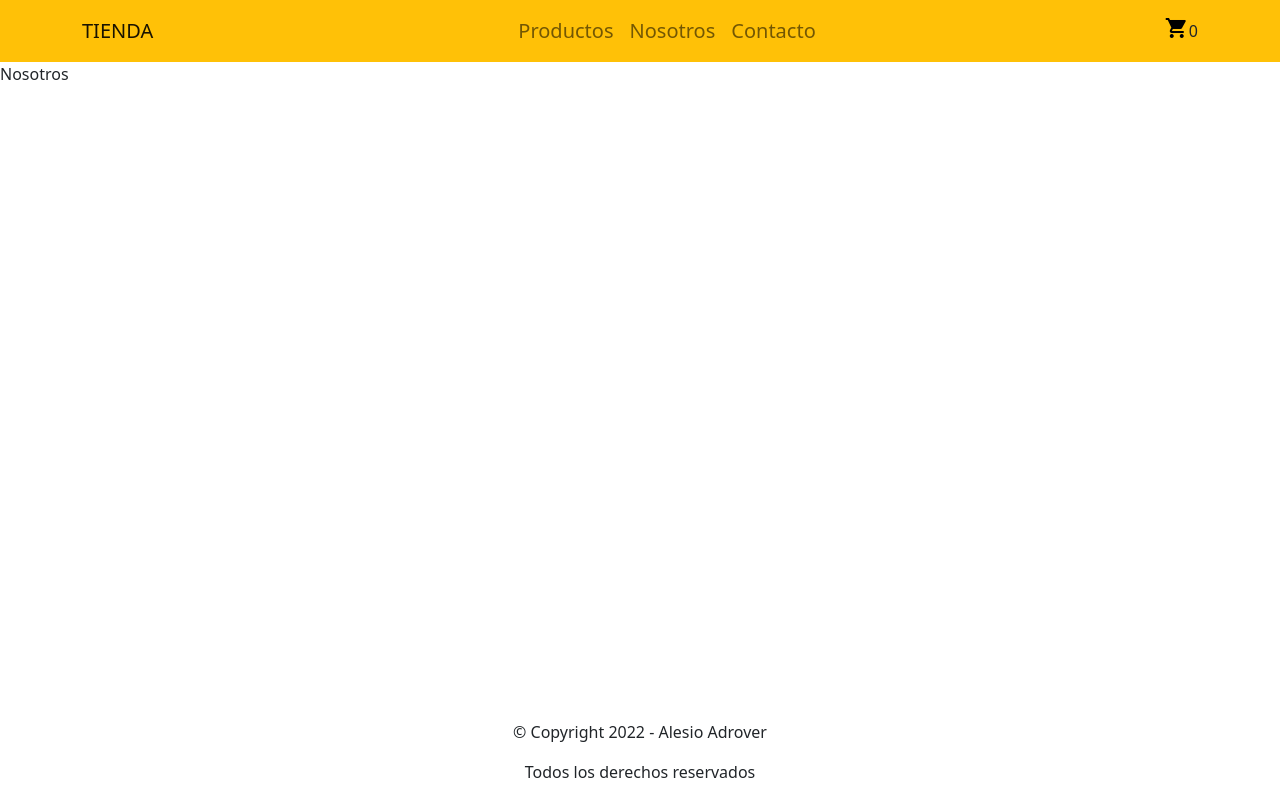
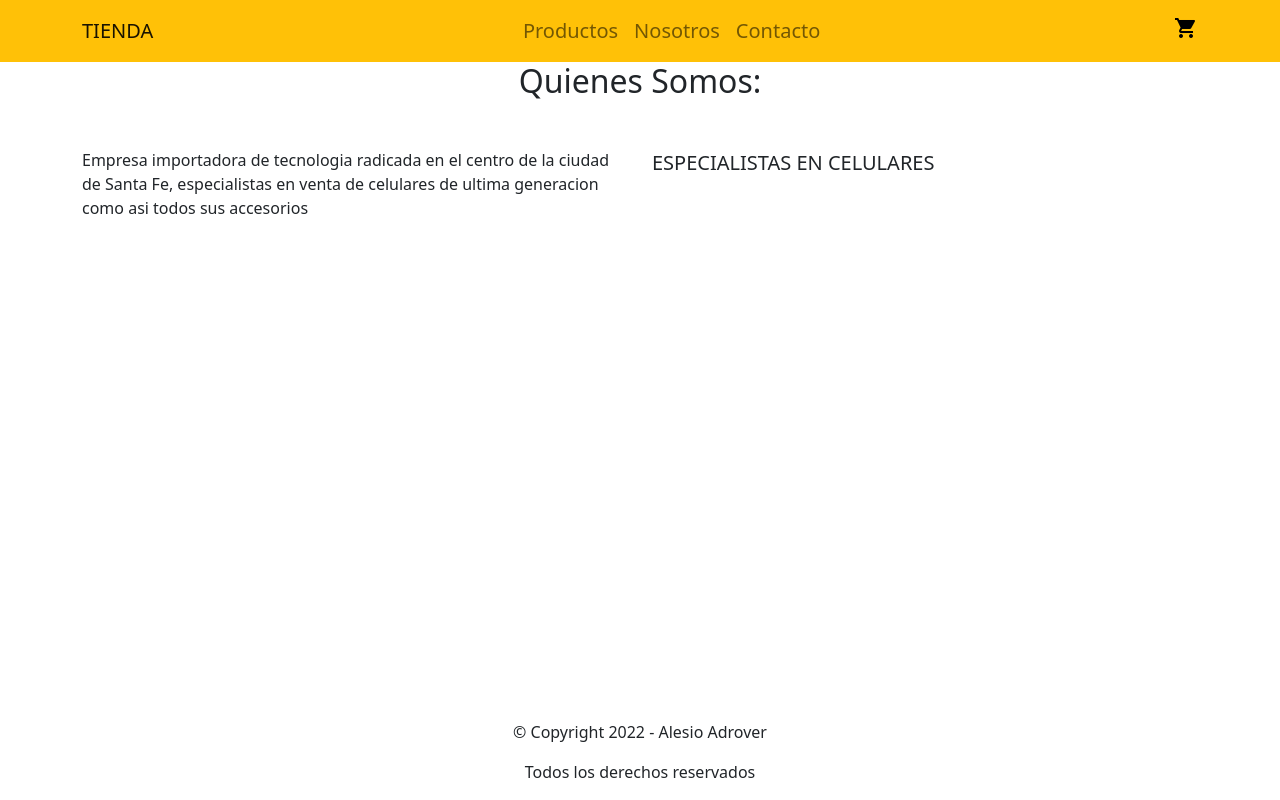
Before and after one commit to alesiods/e-commerce, a React (Create React App) app: page /nosotros in a window 1280 px wide. Built offline with nearby package versions, Linux system fonts and the light colour scheme.

Commit message:
desafio clase 11

```diff
--- a/src/app.css
+++ b/src/app.css
@@ -82,3 +82,11 @@ footer {
 .noMostrar {
     display: none;
 }
+
+.negrita {
+    font-weight: bold;
+}
+
+.tamanioLetra {
+    font-size: 20px;
+}
--- a/src/components/Carrito.js
+++ b/src/components/Carrito.js
@@ -1,36 +1,40 @@
 import React, { useContext } from 'react'
+import { Link } from 'react-router-dom'
 import { contexto } from './Contexto/CartContext'
 
 
 const Carrito = () => {
 
-  const {carrito,removeItem, clear} = useContext(contexto)
+  const {carrito,removeItem, clear, calcTotal} = useContext(contexto)
   console.log(carrito)
 
   return (
     <div>
-      <h2>Articulos seleccionados:</h2>
+      {carrito != 0 ? (<>
                         <div className="container">
                           <div className="row">
                             {carrito.map(producto =>(
                             <div className="col-xl-3 col-6">
                               <div className="card mt-5 text-center">
                               <div key={producto.id}>
-                <p>{producto.nombre}</p>
-                <p>{producto.cantidad} x {producto.precio}</p>
-                <p>Total Parcial: {producto.cantidad * producto.precio}</p>
+                                <p className="negrita">{producto.nombre}</p>
+                                <p>{producto.cantidad} x ${producto.precio}</p>
+                                <p>Total Parcial: ${producto.cantidad * producto.precio}</p>
                                 <button onClick={() => removeItem(producto.id)} className="btn btn-warning mb-2">Eliminar</button>
                               </div>
                               </div>
-            </div>
-      ))}
+                            </div>))}
                           </div>
                         </div>
-    <div className='text-center'>
-      {carrito!= 0 ?(<button onClick={clear} className="btn btn-danger mt-5 mb-5">Limpiar carrito</button>) : (<button className='noMostrar'></button> )}
+                        <div className='text-center mt-5'>
+                        <p className="negrita tamanioLetra">Total Compra: ${calcTotal()}</p>
+                        <button onClick={clear} className="btn btn-danger  mb-5">Limpiar carrito</button>
                         </div>
-
-
+                      </>) :
+      (<div className=' text-center'>
+          <h2 className='mt-5'>No hay productos en tu carrito!!</h2>
+          <Link to="/" className="btn btn-warning mt-5">Comprar un producto</Link>
+      </div>)}
     </div>
   )
 }
--- a/src/components/Contexto/CartContext.js
+++ b/src/components/Contexto/CartContext.js
@@ -9,7 +9,6 @@ const {Provider} = contexto
 const MiProvider = ({children}) => {
 
     const [carrito, setCarrito] = useState([])
-    const [cantidad, setCantidad] = useState(0)
     const [total, setTotal] = useState(0)
 
     const addItem = (producto, cantidad) =>{
@@ -53,14 +52,20 @@ const MiProvider = ({children}) => {
         }
 
 
+    const calcTotal = () => {
+            let total = 0
+            carrito.forEach (item => total += item.cantidad * item.precio )
+            return total
+        }
+
+
     const valorContexto = {
         carrito,
-        cantidad,
-        total,
         addItem,
         calcCantidad,
         removeItem,
         clear,
+        calcTotal,
     }
 
     return(
--- a/src/components/Counter.js
+++ b/src/components/Counter.js
@@ -1,6 +1,5 @@
 import React from 'react'
 import {useState} from "react"
-import { Link } from 'react-router-dom'
 import { toast } from 'react-toastify'
 
 
@@ -32,11 +31,11 @@ const Counter = ({stock, initial, onAdd}) => {
 
   return (
     <div>
-    <p>Cantidad: {estado}</p>
-    <button onClick={Sumar} type="button" class="btn btn-warning m-1">+</button>
-    <button onClick={Restar} type="button" class="btn btn-warning m-1">-</button>
-    <button onClick={Resetear} type="button" class="btn btn-warning m-1">Resetear</button>
-    <button onClick={Agregar} type="button" class="btn btn-warning m-1">Comprar</button>
+    <button onClick={Sumar} type="button" class="btn btn-warning m-2">+</button>
+    <span className='m-1'>Cantidad: {estado}</span>
+    <button onClick={Restar} type="button" class="btn btn-warning m-1">-</button> <br/>
+    <button onClick={Resetear} type="button" class="btn btn-warning m-1 mt-3">Resetear</button>
+    <button onClick={Agregar} type="button" class="btn btn-warning m-1 mt-3">Comprar</button>
     </div>
   )
 }
--- a/src/components/Navbar/Navbar.js
+++ b/src/components/Navbar/Navbar.js
@@ -5,7 +5,7 @@ import { contexto } from '../Contexto/CartContext'
 
 const NavBar = () => {
 
-  const {calcCantidad} = useContext(contexto)
+  const {calcCantidad, carrito} = useContext(contexto)
 
   return (
     <header>
@@ -26,7 +26,7 @@ const NavBar = () => {
             </ul>
           </div>
           <Link to="/carrito"><CartWidget/></Link>
-          {calcCantidad()}
+          { carrito == 0 ? <span></span> : calcCantidad()}
         </div>
       </nav>
     </header>
--- a/src/components/Nosotros.js
+++ b/src/components/Nosotros.js
@@ -1,8 +1,20 @@
 import React from 'react'
 
 const Nosotros = () => {
-  return (
-    <div>Nosotros</div>
+  return (<>
+    <h2>Quienes Somos:</h2>
+    <div className='container'>
+      <div className='row mt-5'>
+        <div className='col-6'>
+          <p>Empresa importadora de tecnologia radicada en el centro de la ciudad de Santa Fe, especialistas en venta de celulares de ultima generacion como asi todos sus accesorios
+          </p>
+        </div>
+        <div className='col-6'>
+          <p className='tamanioLetra'>ESPECIALISTAS EN CELULARES</p>
+        </div>
+      </div>
+    </div>
+    </>
   )
 }
 
```
Lines whose indentation alone changed are shown as unchanged.
